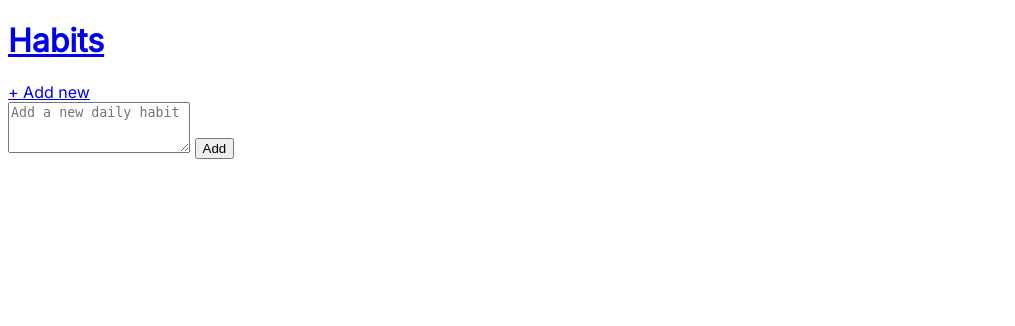
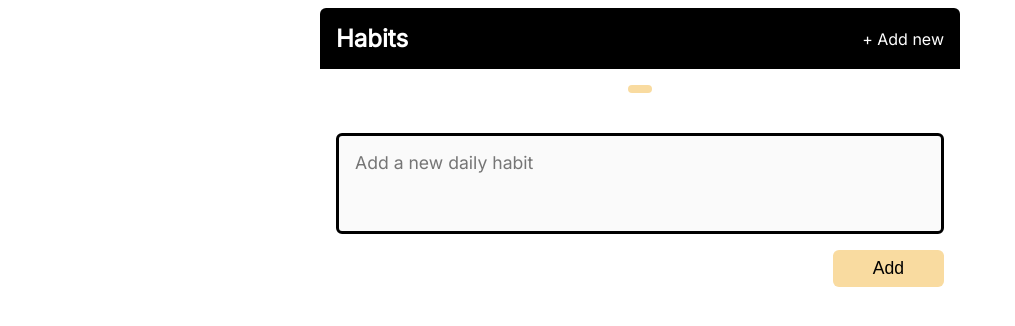
Before and after one commit to rezajkee/flask-mongodb, a Flask app: template templates/add_habit.html in a window 1280 px wide. Shown: the top 326 px of the page, without its empty margins (0-1015 px from the left). Run offline with Flask 2, Linux system fonts and the light colour scheme; the template is opened without the code that fills it, so the values that code supplies are empty.

Commit message:
Add date navigation, styling

```diff
--- a/app.py
+++ b/app.py
@@ -1,16 +1,31 @@
+import datetime
 from flask import Flask, render_template, request
 
 app = Flask(__name__)
 habits = ["Test habit", "Test 2 mate"]
 
 
+@app.context_processor
+def add_calc_date_range():
+    def date_range(start: datetime.date):
+        dates = [start + datetime.timedelta(days=diff)
+                 for diff in range(-3, 4)]
+        return dates
+    return {"date_range": date_range}
+
+
 @app.route("/")
 def index():
-    return render_template("index.html", habits=habits, title="Habit Tracker - Home")
+    date_str = request.args.get("date")
+    if date_str:
+        selected_date = datetime.date.fromisoformat(date_str)
+    else:
+        selected_date = datetime.date.today()
+    return render_template("index.html", habits=habits, title="Habit Tracker - Home", selected_date=selected_date)
 
 
 @app.route("/add", methods=["GET", "POST"])
 def add_habit():
     if request.method == "POST":
         habits.append(request.form.get("habit"))
-    return render_template("add_habit.html", title="Habit Tracker - Add Habit")
+    return render_template("add_habit.html", title="Habit Tracker - Add Habit", selected_date=datetime.date.today())
--- a/static/css/main.css
+++ b/static/css/main.css
@@ -8,3 +8,124 @@ body {
   box-sizing: border-box;
   font-family: "Inter", sans-serif;
 }
+
+.header {
+  display: flex;
+  background: #000;
+  color: #fff;
+  justify-content: space-between;
+  align-items: center;
+  border-radius: 6px 6px 0px 0px;
+}
+
+.header,
+.main {
+  max-width: 40rem;
+  margin: 0 auto;
+  padding: 1rem;
+}
+
+.header__link {
+  text-decoration: none;
+  color: inherit;
+  transition: color 0.1s ease-in-out;
+}
+
+.header__link:hover {
+  color: #f9dba0;
+}
+
+.header__logo {
+  margin: 0;
+  font-size: 1.5rem;
+}
+
+/* The form class is used for the form where new habits are added. It's not for
+all form elements */
+.form {
+  display: flex;
+  flex-direction: column;
+  font-size: 1.1rem;
+}
+
+.form__input {
+  width: 100%;
+  padding: 1rem;
+  font-family: inherit;
+  font-size: inherit;
+  resize: none;
+  border: 3px solid #000;
+  border-radius: 6px;
+  background: #fafafa;
+  margin-bottom: 1rem;
+}
+
+.form__button {
+  font-size: inherit;
+  background: #f9dba0;
+  cursor: pointer;
+  border-radius: 6px;
+  padding: 0.5rem 2.5rem;
+  align-self: flex-end;
+  border: none;
+}
+
+.dates {
+  display: flex;
+  justify-content: space-around;
+  color: #000;
+  font-size: 1.1rem;
+  margin-bottom: 2.5rem;
+}
+
+.dates__link {
+  /* Removes the default styles applied to links */
+  color: inherit;
+  text-decoration: none;
+  outline: none;
+
+  padding: 0.25rem 0.75rem;
+  border-radius: 6px;
+}
+
+/* Selects the first, second, penultimate and final elements in the dates__link section
+and hides them on small screens. As the screen gets larger, we gradually display more
+and more of the date elements.
+
+See the media queries below */
+.dates__link:first-of-type,
+.dates__link:nth-of-type(2),
+.dates__link:last-of-type,
+.dates__link:nth-last-of-type(2) {
+  display: none;
+}
+
+/* Comes into effect when the screen is 400px wide. Reveals the second and second-to-last date link*/
+@media screen and (min-width: 25rem) {
+  .dates__link:nth-of-type(2),
+  .dates__link:nth-last-of-type(2) {
+    display: block;
+  }
+}
+
+/* Comes into effect when the screen is 560px wide. Reveals the first and last date link */
+@media screen and (min-width: 35rem) {
+  .dates__link:first-of-type,
+  .dates__link:last-of-type {
+    display: block;
+  }
+}
+
+/* Changes the background colour of the current date. This class is applied conditionally
+by logic in the jinja template */
+.dates__link--current {
+  background: #f9dba0;
+}
+
+/* Ensures the day of the week and the date number sit on top of each other and are
+centered within the allotted space */
+.date {
+  display: flex;
+  flex-direction: column;
+  align-items: center;
+}
--- a/templates/add_habit.html
+++ b/templates/add_habit.html
@@ -4,7 +4,7 @@
 
     <form class="form" method="POST">
         <textarea name="habit" id="habit" rows="3" class="form__input" placeholder="Add a new daily habit"></textarea>
-        <button type="submit" class="form_button">Add</button>
+        <button type="submit" class="form__button">Add</button>
     </form>
 
 {% endblock %}
--- a/templates/layout.html
+++ b/templates/layout.html
@@ -20,6 +20,16 @@
         </header>
 
         <main class="main">
+            <section class="dates">
+                {% for date in date_range(selected_date) %}
+                    <a href="{{ url_for('index', date=date) }}" class="dates__link {{ 'dates__link--current' if loop.index0 == 3 else '' }}">
+                        <time class="date" datetime="{{ date }}">
+                            <span>{{ date.strftime("%a") }}</span>
+                            <span>{{ date.strftime("%d") }}</span>
+                        </time>
+                    </a>
+                {% endfor %}
+            </section>
             {% block main_content %}
             {% endblock %}
         </main>
```
